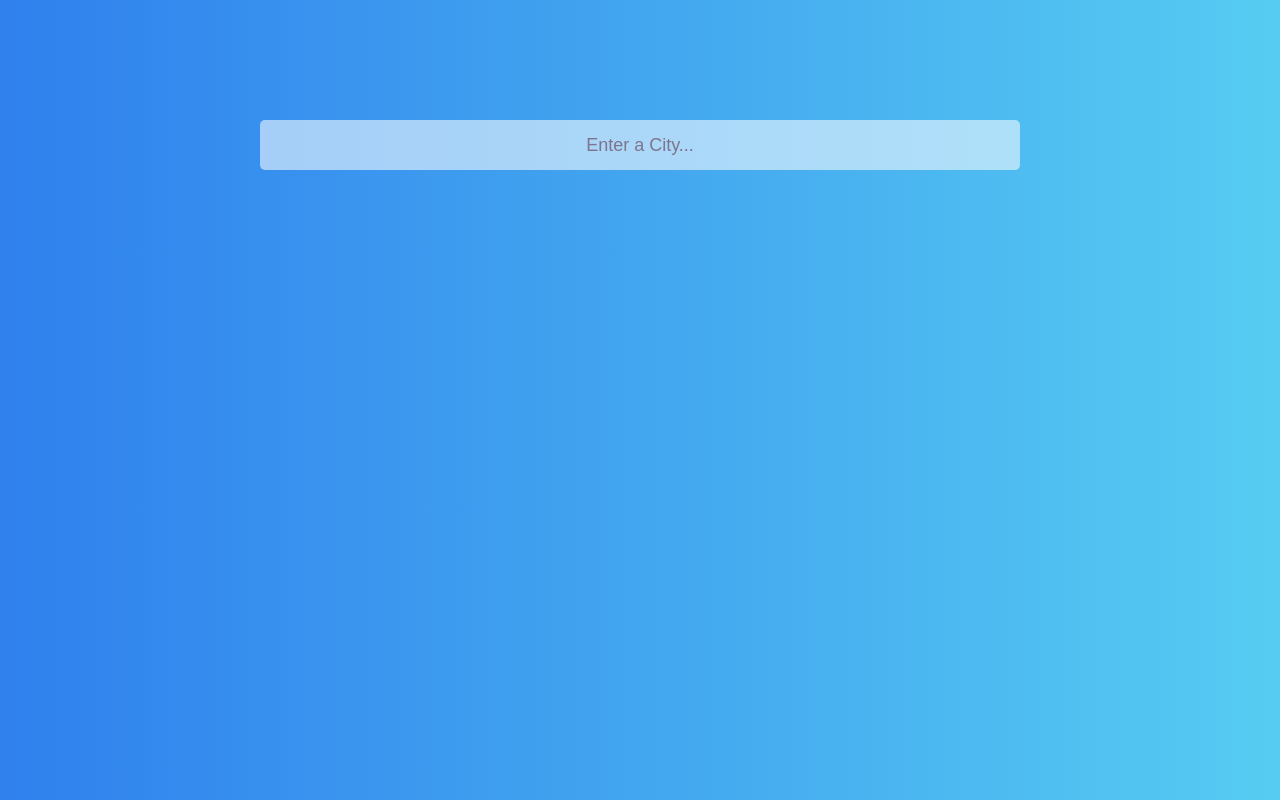
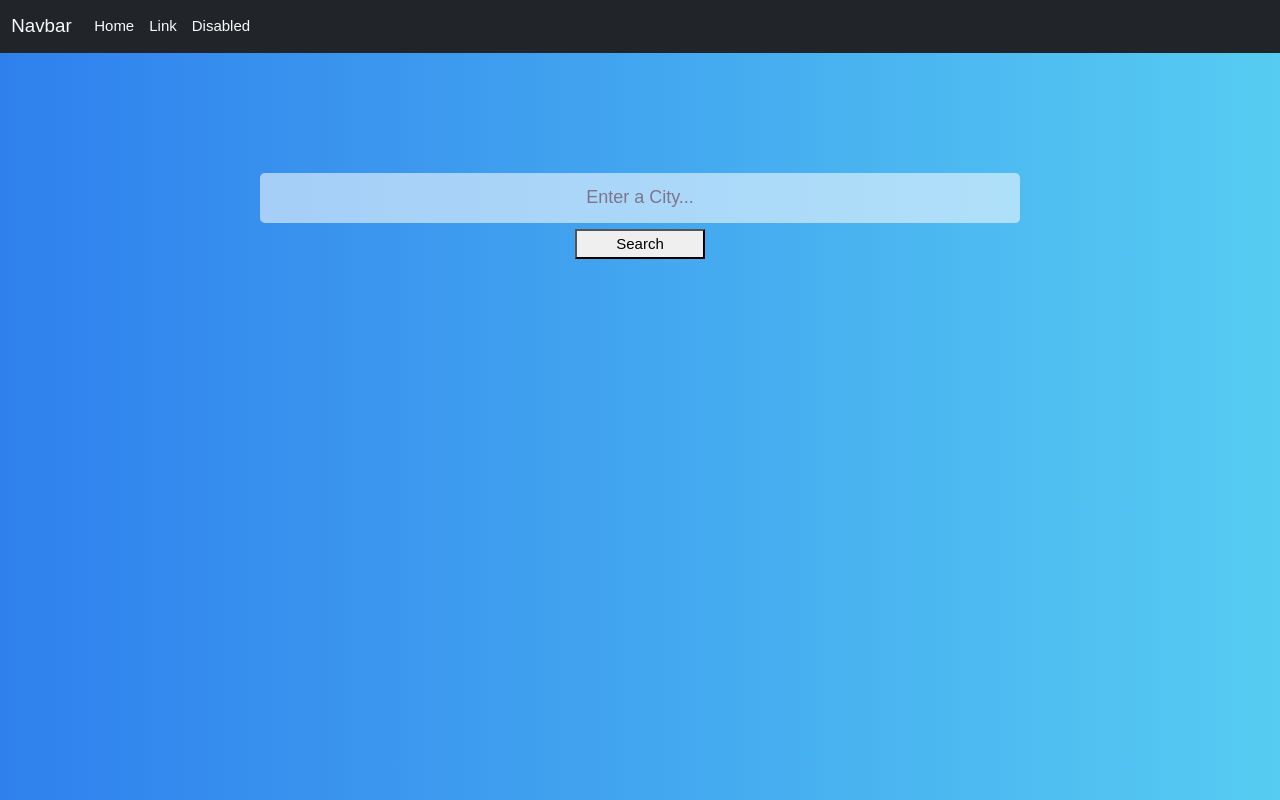
Before and after one commit to dasileker/weather, a website built with webpack: page dist/index.html in a window 1280 px wide. Shown: the top 800 px of the page. Built offline with nearby package versions, Linux system fonts and the light colour scheme.

Commit message:
add bootstrap nav bar

```diff
--- a/dist/index.html
+++ b/dist/index.html
@@ -5,6 +5,8 @@
   <meta charset="UTF-8">
   <meta http-equiv="X-UA-Compatible" content="IE=edge">
   <meta name="viewport" content="width=device-width, initial-scale=1.0">
+  <link href="https://cdn.jsdelivr.net/npm/bootstrap@5.1.3/dist/css/bootstrap.min.css" rel="stylesheet"
+    integrity="sha384-1BmE4kWBq78iYhFldvKuhfTAU6auU8tT94WrHftjDbrCEXSU1oBoqyl2QvZ6jIW3" crossorigin="anonymous">
   <link rel="stylesheet" href="https://www.w3schools.com/w3css/4/w3.css">
   <link rel="stylesheet" href="index.css">
 
@@ -12,9 +14,39 @@
 </head>
 
 <body>
+
+<nav class="navbar navbar-expand-lg navbar-light bg-dark">
+  <div class="container-fluid">
+    <a class="navbar-brand text-light" href="#">Navbar</a>
+    <button class="navbar-toggler" type="button" data-bs-toggle="collapse" data-bs-target="#navbarSupportedContent"
+      aria-controls="navbarSupportedContent" aria-expanded="false" aria-label="Toggle navigation">
+      <span class="navbar-toggler-icon"></span>
+    </button>
+    <div class="collapse navbar-collapse" id="navbarSupportedContent">
+      <ul class="navbar-nav me-auto mb-2 mb-lg-0">
+        <li class="nav-item">
+          <a class="nav-link active text-light" aria-current="page" href="#">Home</a>
+        </li>
+        <li class="nav-item text-light">
+          <a class="nav-link text-light" href="#">Link</a>
+        </li>
+        <li class="nav-item">
+          <a class="nav-link text-light">Disabled</a>
+        </li>
+      </ul>
+      <form class="d-flex">
+        <!-- <input class="form-control me-2" type="text" id="input-box" placeholder="Enter a City..." autocomplete="off"> -->
+        <!-- <button class="btn btn-outline-success" class="input-box" type="submit" >Search</button> -->
+      </form>
+    </div>
+  </div>
+</nav>
   <div class="main">
     <div class="searchBox">
       <input type="text" id="input-box" class="input-box" placeholder="Enter a City..." autocomplete="off">
+      <div class="btn">
+        <button id="sub-button" type="submit">Search</button>
+      </div>
     </div>
 
     <div class="weather">
@@ -33,7 +65,7 @@
         <div class="temperature" id="temp">17&deg;C</div>
         <div class="min-max" id="min-max">17&deg;C (min) / 25&deg;C (max)</div>
         <div class="description" id="description">Clear Sky</div>
-        <div class="images"><img id="icon"></img></div>
+        <div class="images"><img id="icon" alt="icon"></img></div>
       </div>
     </div>
 
```
